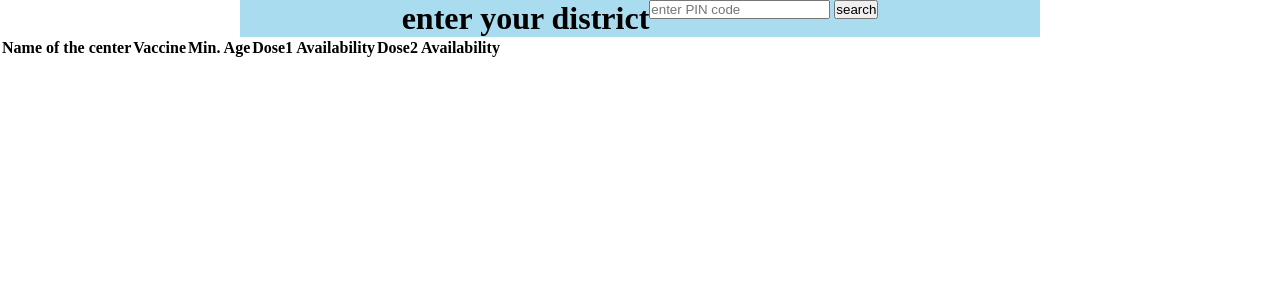
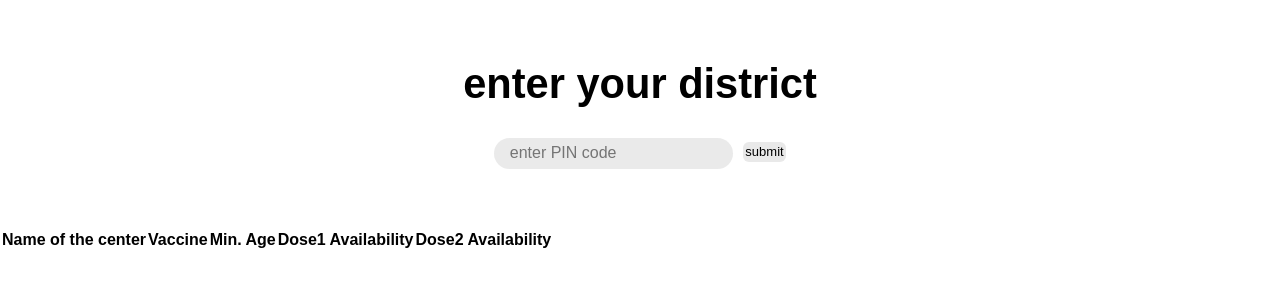
Before and after one commit to sahajkedia/apiproject1, a website built with Parcel: page src/index.html in a window 1280 px wide. Built offline with nearby package versions, Linux system fonts and the light colour scheme.

Commit message:
updated input section

```diff
--- a/src/index.html
+++ b/src/index.html
@@ -14,8 +14,8 @@
           <h1>enter your district</h1>
         </div>
         <div class="submit">
-          <input type="text" placeholder="enter PIN code" id="district" />
-          <button id="submit">search</button>
+          <div class="search-bar"><input type="text" placeholder="enter PIN code" id="district" /></div>
+          <div class="search-button"><button id="submit">submit</button></div>
         </div>
       </div>
     </div>
@@ -37,6 +37,7 @@
     </div>
 
 
+
     <script src="main1.js"></script>
   </body>
 </html>
--- a/src/main.css
+++ b/src/main.css
@@ -2,6 +2,10 @@
   margin: 0;
   padding: 0;
   box-sizing: border-box;
+}
+
+:root{
+  font-family: sans-serif;
 }
 
 .input-container{
@@ -12,7 +16,46 @@
 .input-section{
   width: 800px;
   display: flex;
-  background-color: rgb(170, 220, 240);
-  justify-content: center;
+  flex-direction: column;
+  align-items: center;
   flex-wrap: wrap;
 }
+
+/* this is page heading */
+.heading {
+  font-family: inherit;
+  font-size: 130%;
+  padding-top: 60px;
+}
+
+/* contains both search bar and search button */
+.submit {
+  padding-top: 30px;
+  padding-bottom: 60px;
+  display: flex;
+}
+
+/* this is the search bar */
+input {
+  padding: 0.4em 1em;
+  border: none;
+  outline: none;
+  border-radius: 24px;
+  background: #8584842b;
+  color: black;
+  font-family: inherit;
+  font-size: 100%;
+  margin-right: 10px;
+}
+
+button {
+  margin-top: 0.3em;
+  font-size: 13px;
+  padding: 0.2em;
+  background: #7c7c7c2b;
+  color: black;
+  border: none;
+  border-radius: 6px;
+  cursor: pointer;
+  transition: 0.2sec ease-in-out;
+}
```
